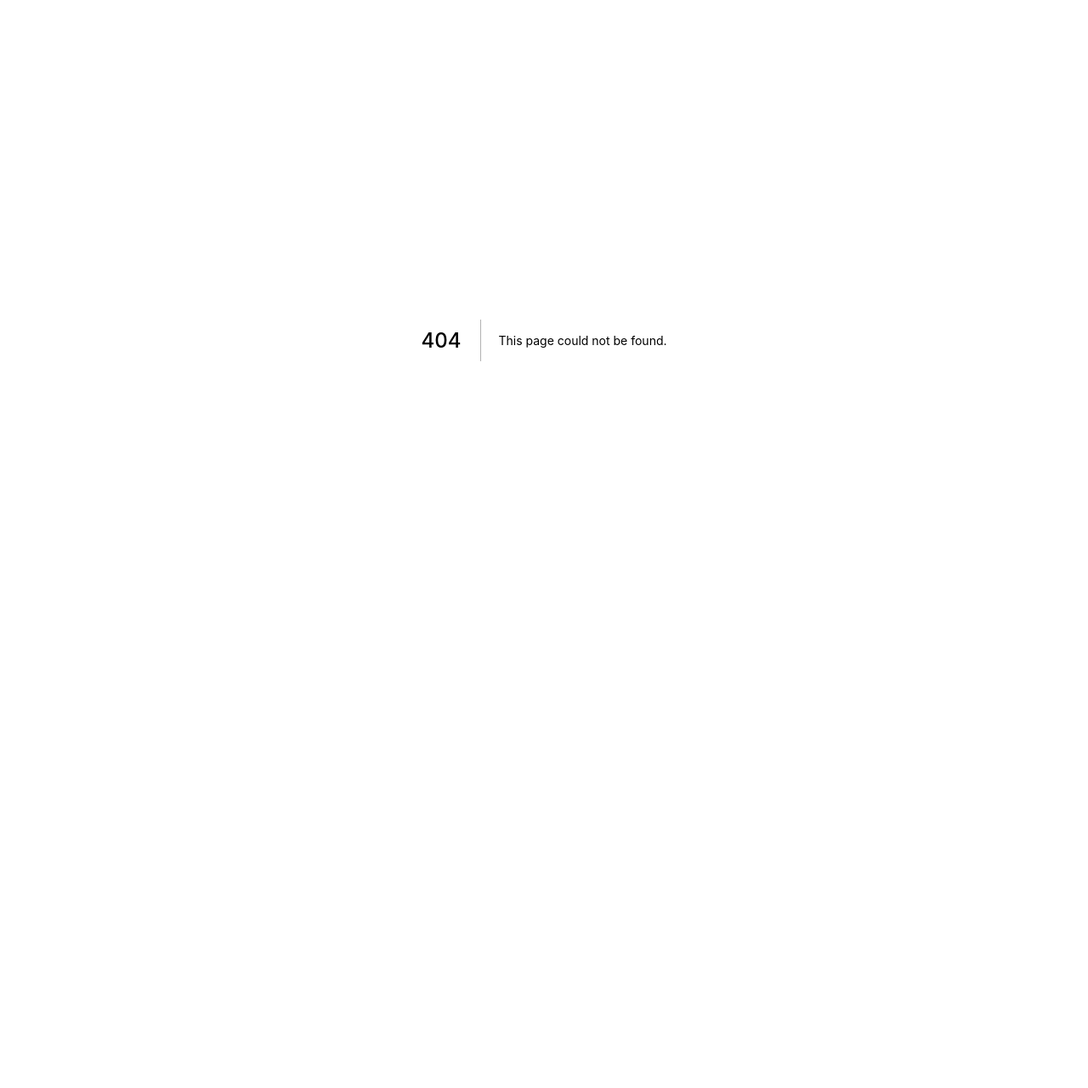
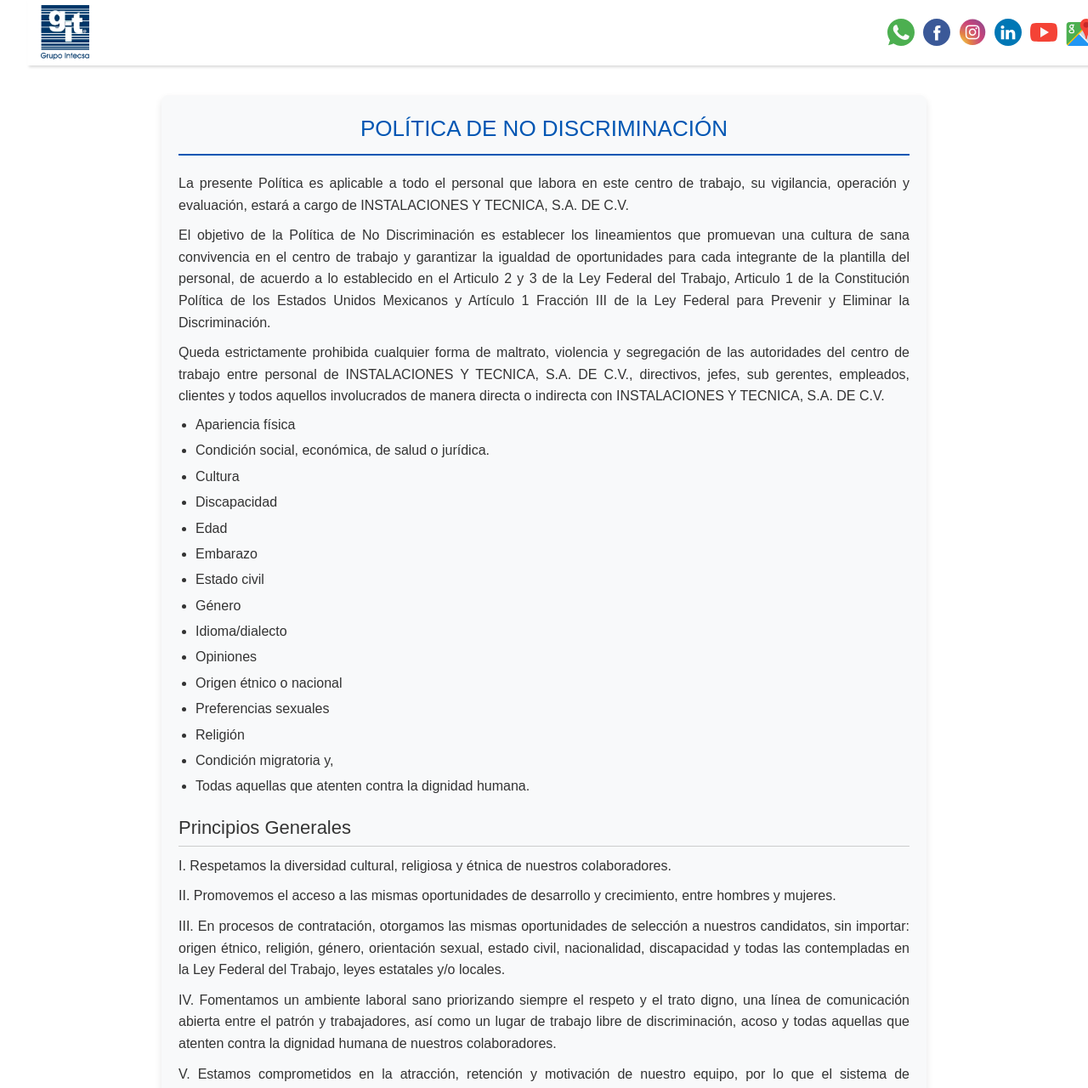
Before and after one commit to cchavezmx/nextjs-landing, a Next.js app: page /politicas in a window 1280 px wide. Before the commit this address had no page. Shown: the top 1280 px of the page at 85% size. Before the commit the page ends 800 px from the top, so only its background shows below. Built offline with nearby package versions, Linux system fonts and the light colour scheme.

Commit message:
politicas

```diff
--- a/components/_SlideAviso.jsx
+++ b/components/_SlideAviso.jsx
@@ -65,6 +65,7 @@ const SlideEx = () => {
 
 	return (
 		<Fragment>
+      <a href="/politicas" className="about__button">Politicas de genero</a>
 			<button onClick={handledOnelAviso} className="about__button" >Aviso de confidencialidad</button>
 			<ModalAviso handledOpen={handledOnelAviso} isView={isOpen} />
 		</Fragment>
--- a/pages/_app.js
+++ b/pages/_app.js
@@ -1,4 +1,6 @@
 import '../styles/globals.css'
+import "../styles/politicas.css"
+
 import { ChakraProvider } from '@chakra-ui/react'
 import { LocalBusinessJsonLd, CorporateContactJsonLd } from 'next-seo'
 import LOCAL from '../seo/local'
--- /dev/null
+++ b/pages/politicas.js
@@ -0,0 +1,111 @@
+import { Fragment } from "react";
+import Navigation from "../components/_Navigation";
+import Footer from "../components/_Footer";
+
+const Politicas = () => {
+  return (
+    <main
+      style={{
+        marginTop: "80px",
+        padding: "2rem",
+      }}
+    >
+      <div className="navbar">
+        <Navigation />
+      </div>
+      <div className="policy-container">
+        <h1 className="policy-title">POLÍTICA DE NO DISCRIMINACIÓN</h1>
+        <p className="policy-paragraph">
+          La presente Política es aplicable a todo el personal que labora en
+          este centro de trabajo, su vigilancia, operación y evaluación, estará
+          a cargo de INSTALACIONES Y TECNICA, S.A. DE C.V.
+        </p>
+        <p className="policy-paragraph">
+          El objetivo de la Política de No Discriminación es establecer los
+          lineamientos que promuevan una cultura de sana convivencia en el
+          centro de trabajo y garantizar la igualdad de oportunidades para cada
+          integrante de la plantilla del personal, de acuerdo a lo establecido
+          en el Articulo 2 y 3 de la Ley Federal del Trabajo, Articulo 1 de la
+          Constitución Política de los Estados Unidos Mexicanos y Artículo 1
+          Fracción III de la Ley Federal para Prevenir y Eliminar la
+          Discriminación.
+        </p>
+        <p className="policy-paragraph">
+          Queda estrictamente prohibida cualquier forma de maltrato, violencia y
+          segregación de las autoridades del centro de trabajo entre personal de
+          INSTALACIONES Y TECNICA, S.A. DE C.V., directivos, jefes, sub
+          gerentes, empleados, clientes y todos aquellos involucrados de manera
+          directa o indirecta con INSTALACIONES Y TECNICA, S.A. DE C.V.
+        </p>
+        <ul className="policy-list">
+          <li className="policy-list-item">Apariencia física</li>
+          <li className="policy-list-item">
+            Condición social, económica, de salud o jurídica.
+          </li>
+          <li className="policy-list-item">Cultura</li>
+          <li className="policy-list-item">Discapacidad</li>
+          <li className="policy-list-item">Edad</li>
+          <li className="policy-list-item">Embarazo</li>
+          <li className="policy-list-item">Estado civil</li>
+          <li className="policy-list-item">Género</li>
+          <li className="policy-list-item">Idioma/dialecto</li>
+          <li className="policy-list-item">Opiniones</li>
+          <li className="policy-list-item">Origen étnico o nacional</li>
+          <li className="policy-list-item">Preferencias sexuales</li>
+          <li className="policy-list-item">Religión</li>
+          <li className="policy-list-item">Condición migratoria y,</li>
+          <li className="policy-list-item">
+            Todas aquellas que atenten contra la dignidad humana.
+          </li>
+        </ul>
+
+        <h2 className="policy-subtitle">Principios Generales</h2>
+        <p className="policy-paragraph">
+          I. Respetamos la diversidad cultural, religiosa y étnica de nuestros
+          colaboradores.
+        </p>
+        <p className="policy-paragraph">
+          II. Promovemos el acceso a las mismas oportunidades de desarrollo y
+          crecimiento, entre hombres y mujeres.
+        </p>
+        <p className="policy-paragraph">
+          III. En procesos de contratación, otorgamos las mismas oportunidades
+          de selección a nuestros candidatos, sin importar: origen étnico,
+          religión, género, orientación sexual, estado civil, nacionalidad,
+          discapacidad y todas las contempladas en la Ley Federal del Trabajo,
+          leyes estatales y/o locales.
+        </p>
+        <p className="policy-paragraph">
+          IV. Fomentamos un ambiente laboral sano priorizando siempre el respeto
+          y el trato digno, una línea de comunicación abierta entre el patrón y
+          trabajadores, así como un lugar de trabajo libre de discriminación,
+          acoso y todas aquellas que atenten contra la dignidad humana de
+          nuestros colaboradores.
+        </p>
+        <p className="policy-paragraph">
+          V. Estamos comprometidos en la atracción, retención y motivación de
+          nuestro equipo, por lo que el sistema de compensaciones y beneficios
+          de nuestro centro de trabajo no hace diferencia alguna entre empleados
+          o empleadas que desempeñen funciones de responsabilidad similares.
+        </p>
+        <p className="policy-paragraph">
+          VI. Respetamos el derecho de los trabajadores para tener un ambiente
+          laboral equilibrado que les permita tener una calidad de vida digna y
+          sana.
+        </p>
+      </div>
+
+      {/* Añadir el resto de políticas de manera similar */}
+
+      <div
+        style={{
+          marginTop: "50px",
+        }}
+      >
+        <Footer />
+      </div>
+    </main>
+  );
+};
+
+export default Politicas;
--- /dev/null
+++ b/styles/politicas.css
@@ -0,0 +1,66 @@
+/* styles.css */
+.policy-container {
+    max-width: 900px;
+    margin: 0 auto;
+    padding: 20px;
+    background-color: #f8f9fa;
+    box-shadow: 0 4px 8px rgba(0, 0, 0, 0.1);
+    border-radius: 8px;
+    font-family: 'Arial', sans-serif;
+    color: #333;
+}
+
+.policy-title {
+    font-size: 26px;
+    color: #0056b3;
+    border-bottom: 2px solid #0056b3;
+    padding-bottom: 10px;
+    margin-bottom: 20px;
+    text-align: center;
+}
+
+.policy-subtitle {
+    font-size: 22px;
+    color: #333;
+    margin-top: 20px;
+    margin-bottom: 10px;
+    border-bottom: 1px solid #ccc;
+    padding-bottom: 5px;
+}
+
+.policy-paragraph {
+    font-size: 16px;
+    line-height: 1.6;
+    margin-bottom: 10px;
+    text-align: justify;
+}
+
+.policy-list {
+    margin-top: 10px;
+    margin-bottom: 20px;
+    padding-left: 20px;
+}
+
+.policy-list-item {
+    margin-bottom: 8px;
+    font-size: 16px;
+    line-height: 1.4;
+    decoration: none;
+}
+
+.policy-list-item::before {
+    color: #0056b3;
+    font-weight: bold;
+}
+
+.policy-highlight {
+    color: #0056b3;
+}
+
+.policy-section {
+    margin-bottom: 40px;
+}
+
+.policy-section:last-child {
+    margin-bottom: 0;
+}
```
Also changed, not shown: 2 other files (tests, documents, lock files or other folders).
